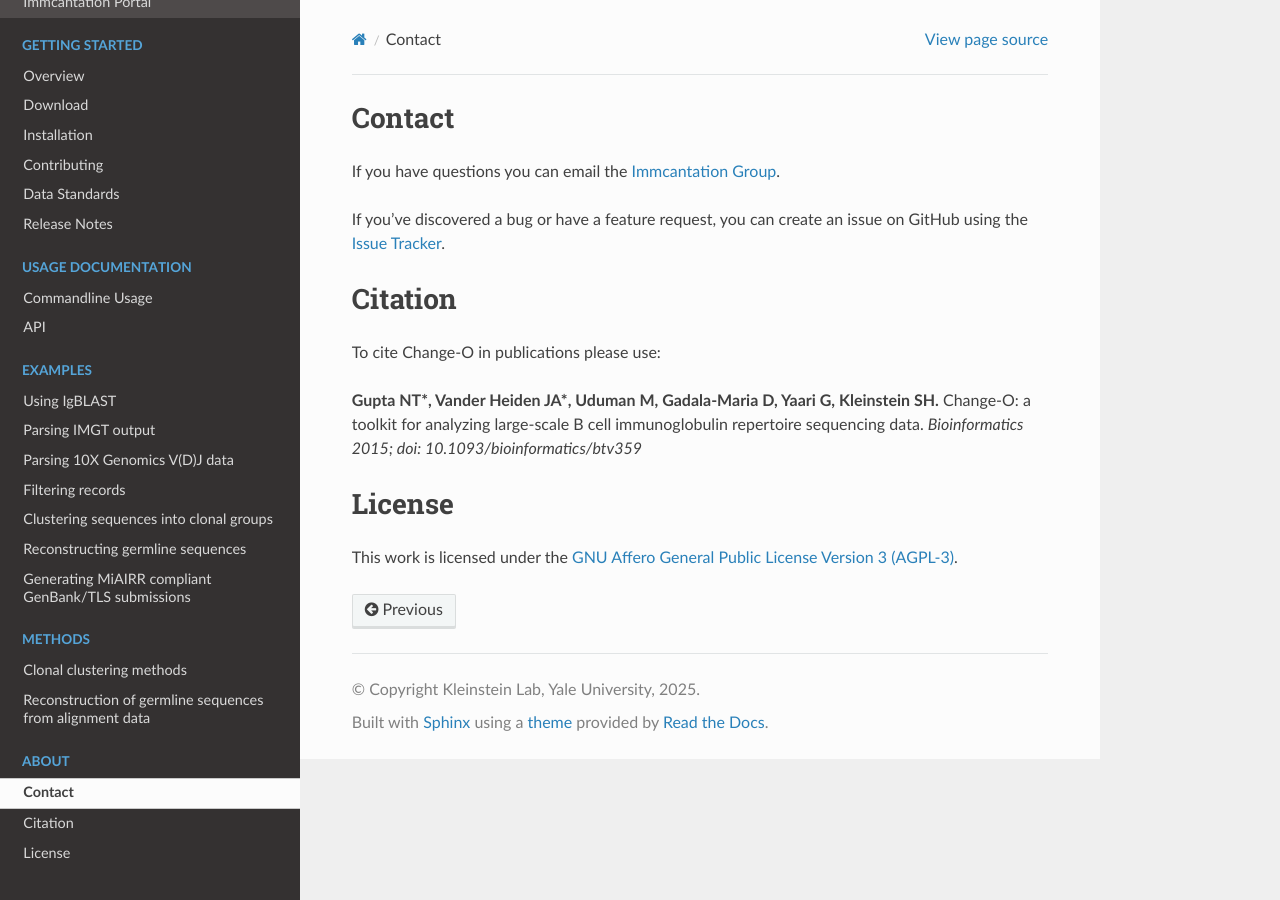
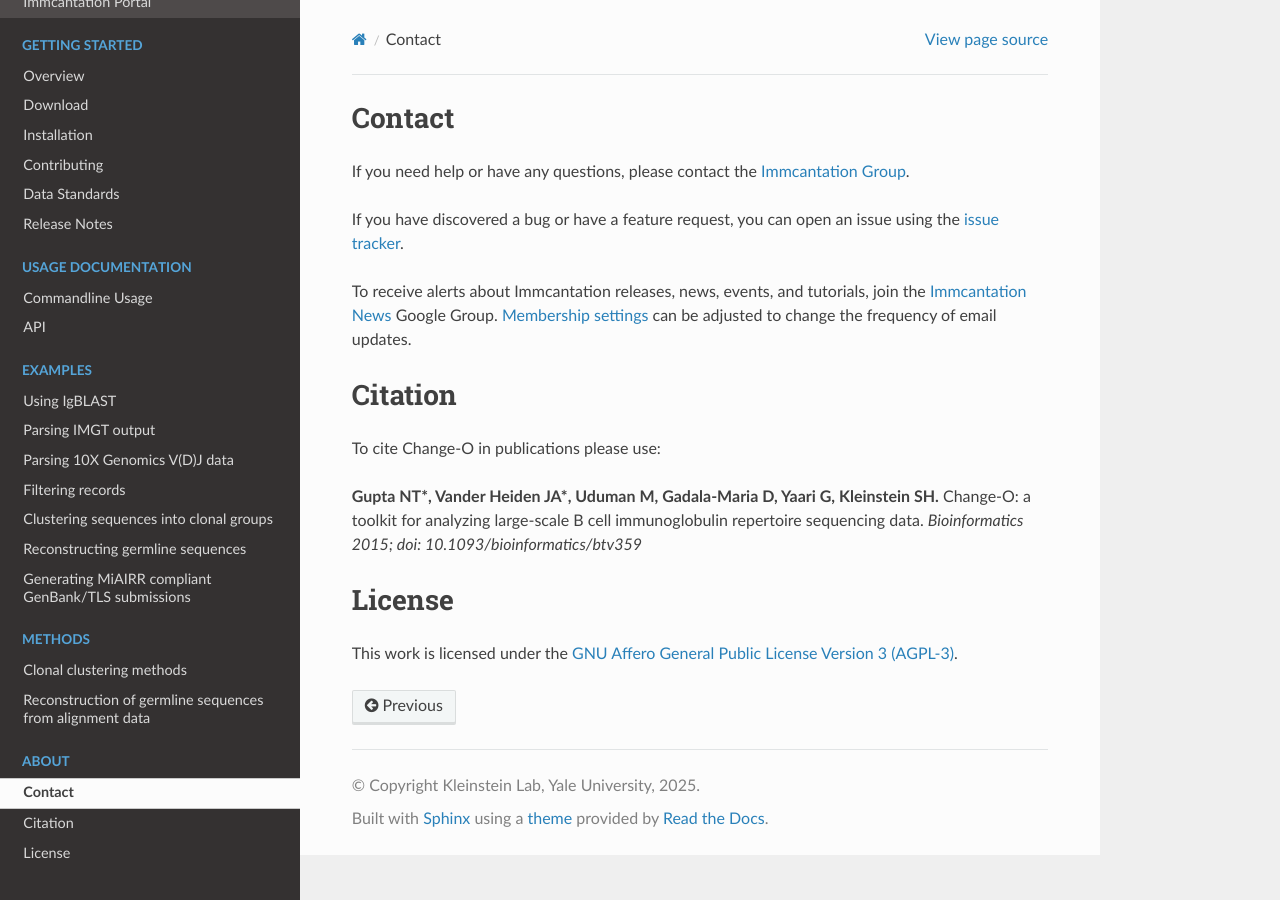
Before and after one commit to immcantation/changeo, a Sphinx documentation site: the page built from docs/info.rst, in a window 1280 px wide. Built offline with Sphinx 7.4.7 and the Read the Docs theme 3.1.0, drawn with Linux system fonts in a browser that asks for light colours; formulas are drawn with MathJax 3.

Commit message:
more detailed contact section

```diff
--- a/docs/info.rst
+++ b/docs/info.rst
@@ -1,12 +1,12 @@
 Contact
 --------------------------------------------------------------------------------
 
-If you have questions you can email the
-`Immcantation Group <mailto:immcantation@googlegroups.com>`__.
+If you need help or have any questions, please contact the `Immcantation Group <mailto:immcantation@googlegroups.com>`__.
 
-If you've discovered a bug or have a feature request, you can create an issue
-on GitHub using the
-`Issue Tracker <http://github.com/immcantation/changeo/issues>`__.
+If you have discovered a bug or have a feature request, you can open an issue using the
+`issue tracker <http://github.com/immcantation/changeo/issues>`__.
+
+To receive alerts about Immcantation releases, news, events, and tutorials, join the `Immcantation News <https://groups.google.com/g/immcantation-news>`__ Google Group. `Membership settings <https://groups.google.com/g/immcantation-news/membership>`__ can be adjusted to change the frequency of email updates.
 
 Citation
 --------------------------------------------------------------------------------
```
